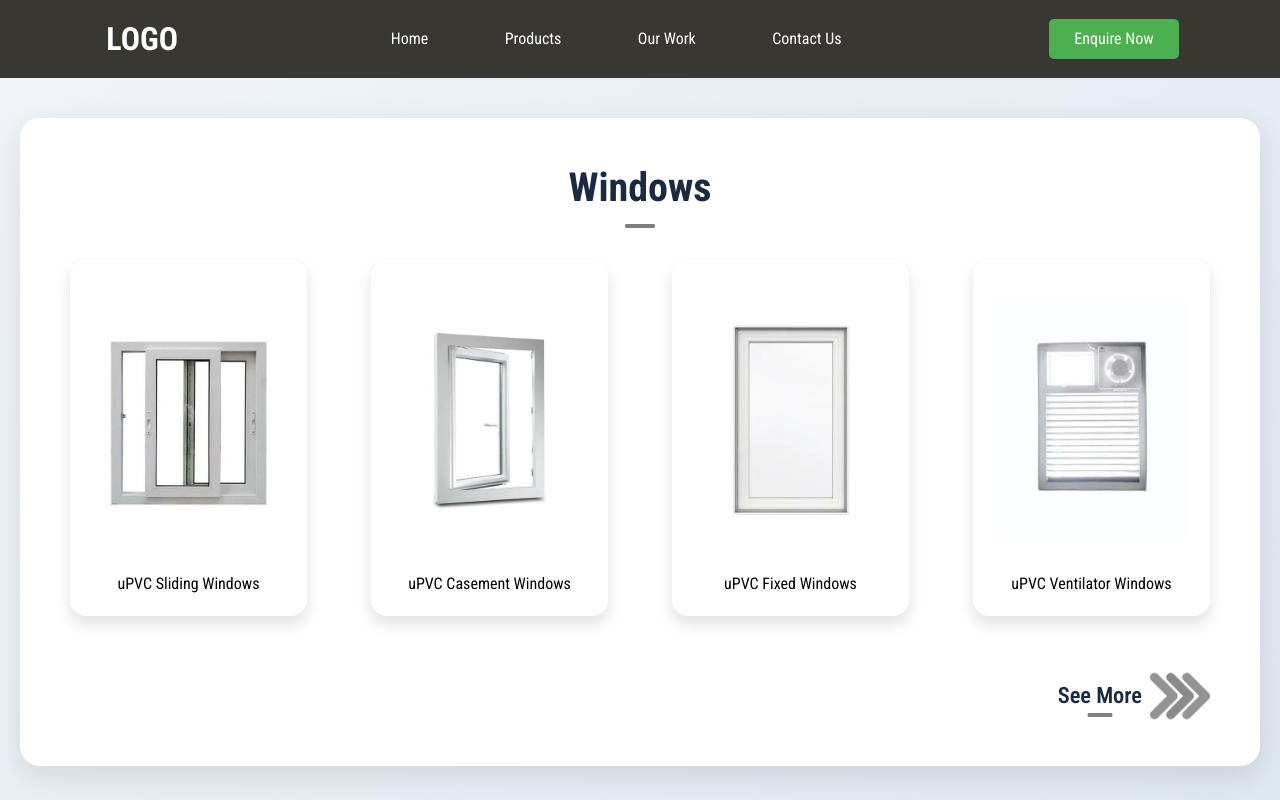
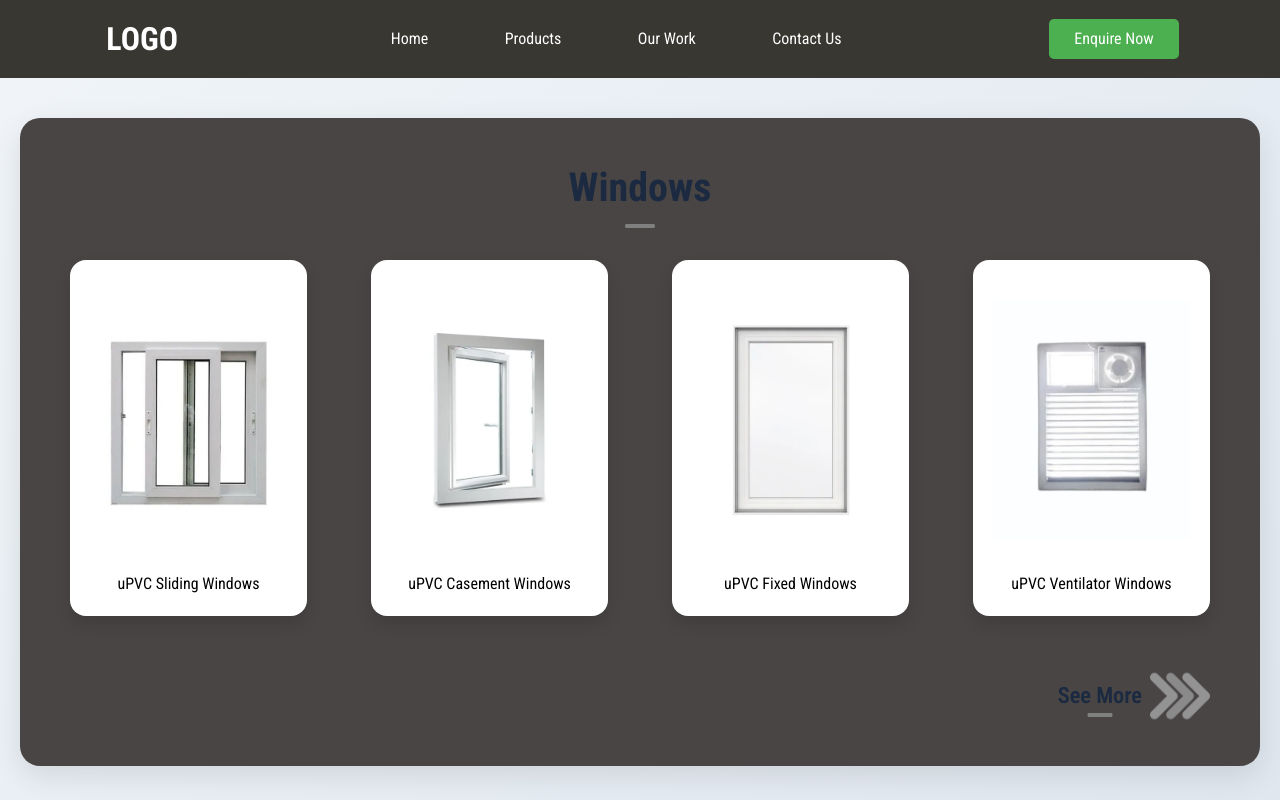
Before and after one commit to Team-Immature/upvc, a React (Vite) app in the folder frontend/: page / in a window 1280 px wide. Shown: the top 800 px of the page. Built offline with nearby package versions, Linux system fonts and the light colour scheme.

Commit message:
Your commit message

```diff
--- a/frontend/src/components/Carousel/styling.css
+++ b/frontend/src/components/Carousel/styling.css
@@ -13,7 +13,7 @@
 
 /* ==== SECTION CARD WRAPPER ==== */
 .productSection {
-  background: #ffffff;
+  background: #494545;
   border-radius: 20px;
   box-shadow: 0 10px 30px rgba(0,0,0,0.1);
   padding: 30px;
```
